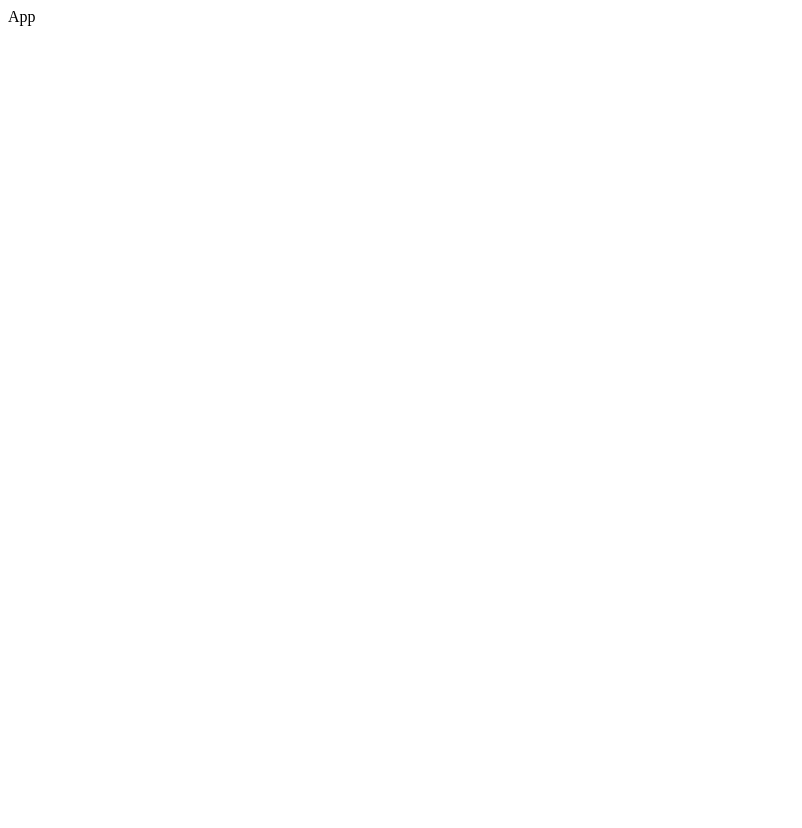
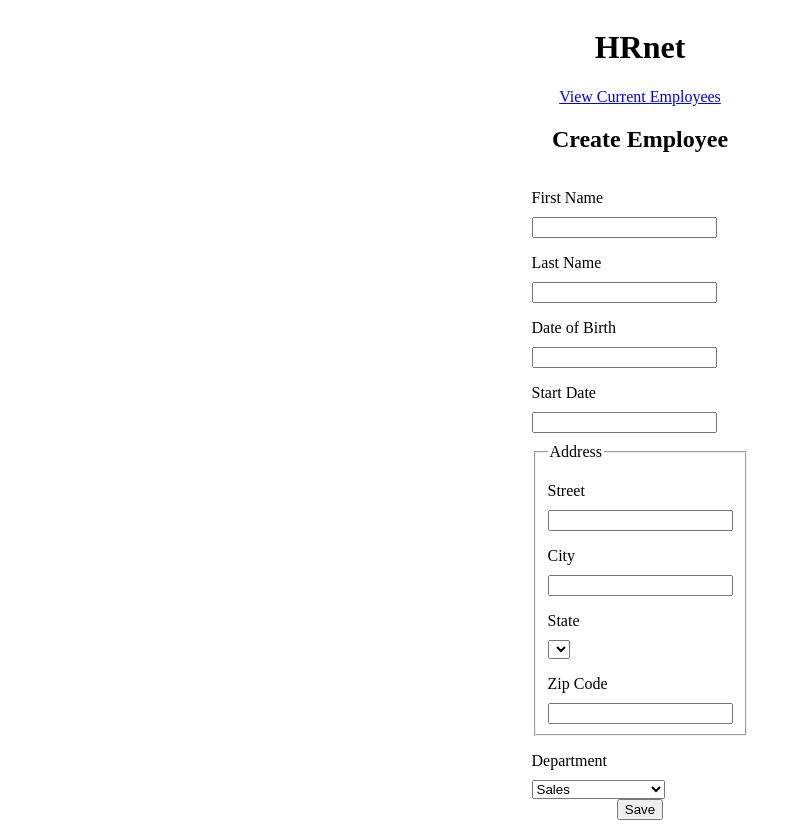
Before and after one commit to Keidaten/JeremyAlderweireldt_14_01012022, a React (Create React App) app: page / in a window 1280 px wide. Shown: the whole page, without its empty margins (0-802 px from the left). Before the commit the page ends 800 px from the top, so only its background shows below. Built offline with nearby package versions, Linux system fonts and the light colour scheme.

Commit message:
remodeled project base to react

```diff
--- /dev/null
+++ b/src/App.css
@@ -0,0 +1,22 @@
+.title {
+	display: flex;
+	align-items: center;
+	justify-content: center;
+}
+
+.container {
+	display: flex;
+	flex-direction: column;
+	align-items: center;
+	justify-content: center;
+}
+
+label {
+	display: block;
+	margin-top: 1rem;
+	margin-bottom: 10px;
+}
+
+.address {
+	margin-top: 10px;
+}
--- a/src/App.js
+++ b/src/App.js
@@ -1,5 +1,21 @@
+import { BrowserRouter as Router, Routes, Route } from 'react-router-dom';
+
+//pages
+import HomePage from './Pages/HomePage';
+import EmployeeListPage from './Pages/EmployeeListPage';
+
+//css
+import './App.css';
+
 function App() {
-	return <div className="App">App</div>;
+	return (
+		<Router>
+			<Routes>
+				<Route path="/" element={<HomePage />}></Route>
+				<Route path="/employee-list" element={<EmployeeListPage />}></Route>
+			</Routes>
+		</Router>
+	);
 }
 
 export default App;
--- /dev/null
+++ b/src/Components/Header/index.jsx
@@ -0,0 +1,9 @@
+function Header() {
+	return (
+		<div class="title">
+			<h1>HRnet</h1>
+		</div>
+	);
+}
+
+export default Header;
--- /dev/null
+++ b/src/Pages/EmployeeListPage/index.jsx
@@ -0,0 +1,15 @@
+import { Link } from 'react-router-dom';
+
+function EmployeeListPage() {
+	return (
+		<body>
+			<div id="employee-div" className="container">
+				<h1>Current Employees</h1>
+				<table id="employee-table" className="display"></table>
+				<Link to="/">Home</Link>
+			</div>
+		</body>
+	);
+}
+
+export default EmployeeListPage;
--- /dev/null
+++ b/src/Pages/HomePage/index.jsx
@@ -0,0 +1,61 @@
+import { Link } from 'react-router-dom';
+
+//components
+import Header from '../../Components/Header';
+
+function HomePage() {
+	return (
+		<body>
+			<Header />
+			<div className="container">
+				<Link to="/employee-list">View Current Employees</Link>
+				<h2>Create Employee</h2>
+				<form action="#" id="create-employee">
+					<label for="first-name">First Name</label>
+					<input type="text" id="first-name" />
+
+					<label for="last-name">Last Name</label>
+					<input type="text" id="last-name" />
+
+					<label for="date-of-birth">Date of Birth</label>
+					<input id="date-of-birth" type="text" />
+
+					<label for="start-date">Start Date</label>
+					<input id="start-date" type="text" />
+
+					<fieldset className="address">
+						<legend>Address</legend>
+
+						<label for="street">Street</label>
+						<input id="street" type="text" />
+
+						<label for="city">City</label>
+						<input id="city" type="text" />
+
+						<label for="state">State</label>
+						<select name="state" id="state"></select>
+
+						<label for="zip-code">Zip Code</label>
+						<input id="zip-code" type="number" />
+					</fieldset>
+
+					<label for="department">Department</label>
+					<select name="department" id="department">
+						<option>Sales</option>
+						<option>Marketing</option>
+						<option>Engineering</option>
+						<option>Human Resources</option>
+						<option>Legal</option>
+					</select>
+				</form>
+
+				<button onclick="saveEmployee()">Save</button>
+			</div>
+			{/* <div id="confirmation" className="modal">
+				Employee Created!
+			</div> */}
+		</body>
+	);
+}
+
+export default HomePage;
```
